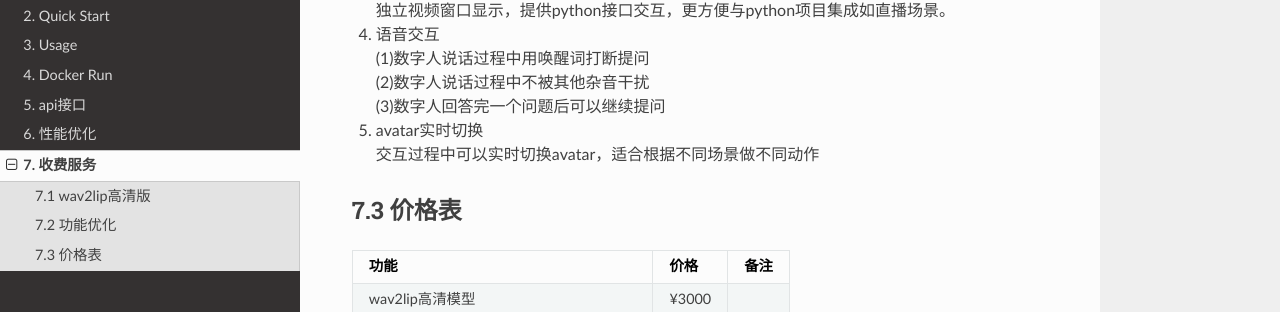
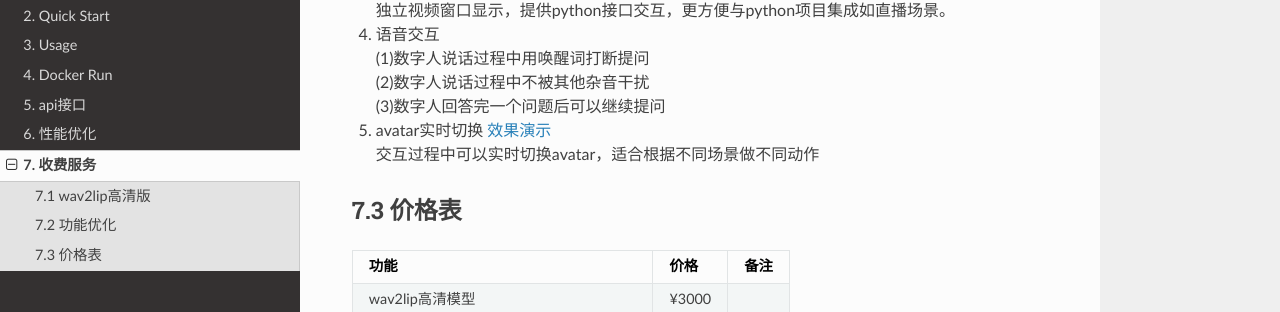
Before and after one commit to lipku/livetalking-doc, a Sphinx documentation site: the page built from docs/source/service.md, in a window 1280 px wide and 900 px high, scrolled down 676 px. Shown: the part 163-475 px from the top of the window. Built offline with Sphinx 7.4.7 and the Read the Docs theme 3.1.0, drawn with Linux system fonts in a browser that asks for light colours.

Commit message:
update doc

```diff
--- a/docs/source/service.md
+++ b/docs/source/service.md
@@ -27,7 +27,7 @@ btw：高清模型使嘴型准确、牙齿清晰，不是使视频高清。视
 (1)数字人说话过程中用唤醒词打断提问
 (2)数字人说话过程中不被其他杂音干扰
 (3)数字人回答完一个问题后可以继续提问
-5. avatar实时切换
+5. avatar实时切换 [效果演示](https://www.bilibili.com/video/BV1mMpEzuEty/)
 交互过程中可以实时切换avatar，适合根据不同场景做不同动作
 
 ### 7.3 价格表
```
